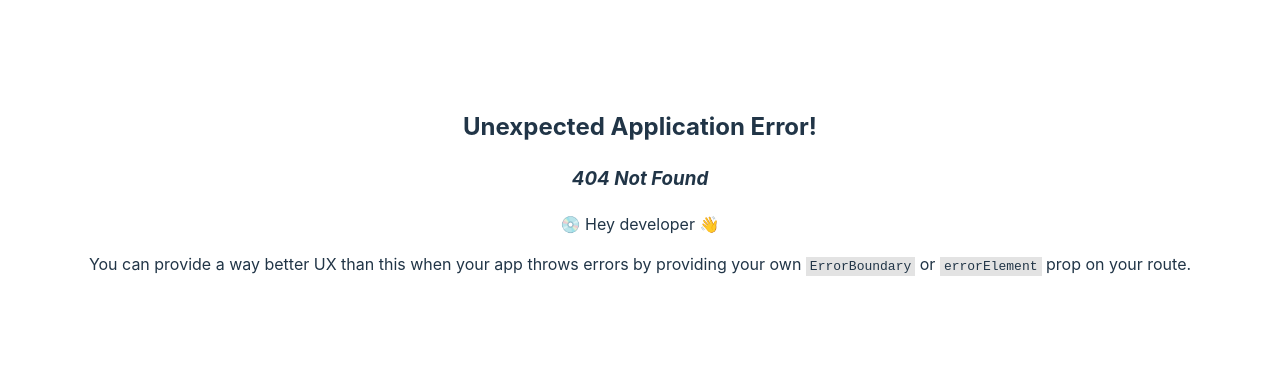
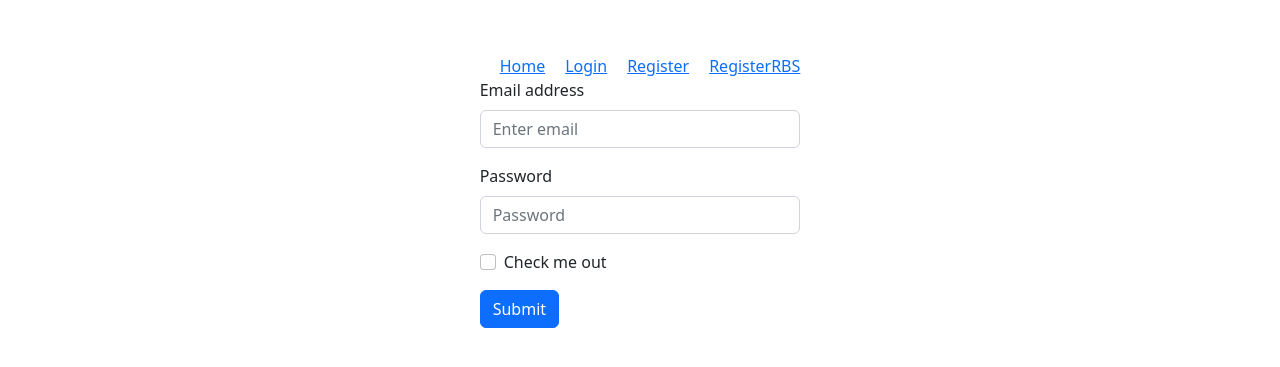
Before and after one commit to HmSani6699/email-password-projects, a React (Vite) app: page /register-rbs in a window 1280 px wide. Before the commit this address had no page. Shown: the part 209-576 px from the top of the page. Built offline with nearby package versions, Linux system fonts and the light colour scheme.

Commit message:
ad to bootstrap form

```diff
--- a/src/Register/Register.jsx
+++ b/src/Register/Register.jsx
@@ -2,7 +2,7 @@ import React from 'react';
 
 const Register = () => {
     const handleSubmit = (event) => {
-        event.preventDefault()
+        event.preventDefault();
         const email=event.target.email.value;
         const password=event.target.password.value;
         console.log(email,password);
--- /dev/null
+++ b/src/RegisterRBs/RegisterRBs.jsx
@@ -0,0 +1,37 @@
+import React from 'react';
+import Button from 'react-bootstrap/Button';
+import Form from 'react-bootstrap/Form';
+
+const RegisterRBs = () => {
+
+    const handleSubmit = (event) => {
+        event.preventDefault();
+        const email = event.target.email.value;
+        const password = event.target.password.value;
+        console.log(email, password);
+    }
+
+    return (
+        <div>
+            <Form onSubmit={handleSubmit}>
+                <Form.Group className="mb-3" controlId="formBasicEmail">
+                    <Form.Label>Email address</Form.Label>
+                    <Form.Control name='email' type="email" placeholder="Enter email" />
+                </Form.Group>
+
+                <Form.Group className="mb-3" controlId="formBasicPassword">
+                    <Form.Label>Password</Form.Label>
+                    <Form.Control name='password' type="password" placeholder="Password" />
+                </Form.Group>
+                <Form.Group className="mb-3" controlId="formBasicCheckbox">
+                    <Form.Check type="checkbox" label="Check me out" />
+                </Form.Group>
+                <Button variant="primary" type="submit">
+                    Submit
+                </Button>
+            </Form>
+        </div>
+    );
+};
+
+export default RegisterRBs;
--- a/src/component/Header/Header.jsx
+++ b/src/component/Header/Header.jsx
@@ -8,6 +8,7 @@ const Header = () => {
             <Link to='/'>Home</Link>
             <Link to='/login'>Login</Link>
             <Link to='/register'>Register</Link>
+            <Link to='/register-rbs'>RegisterRBS</Link>
         </nav>
     );
 };
--- a/src/main.jsx
+++ b/src/main.jsx
@@ -9,6 +9,8 @@ import Main from './Layout/Main';
 import Home from './component/Home/Home';
 import Login from './Login/Login';
 import Register from './Register/Register';
+import RegisterRBs from './RegisterRBs/RegisterRBs';
+import 'bootstrap/dist/css/bootstrap.min.css';
 
 const router = createBrowserRouter([
   {
@@ -26,6 +28,10 @@ const router = createBrowserRouter([
       {
         path:'/register',
         element:<Register></Register>
+      },
+      {
+        path:'/register-rbs',
+        element:<RegisterRBs></RegisterRBs>
       }
     ]
   },
```
